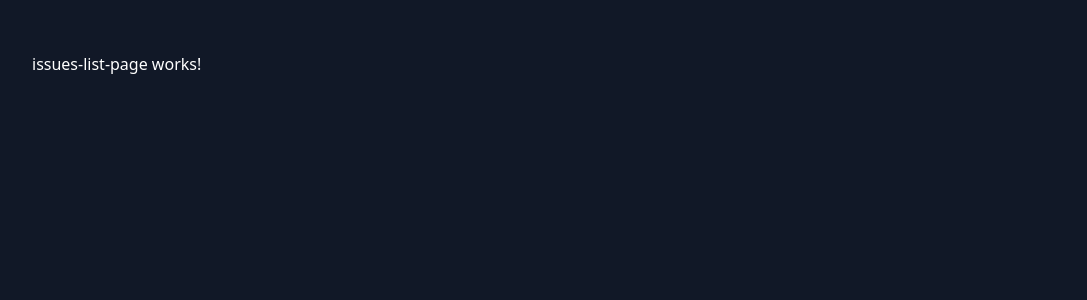
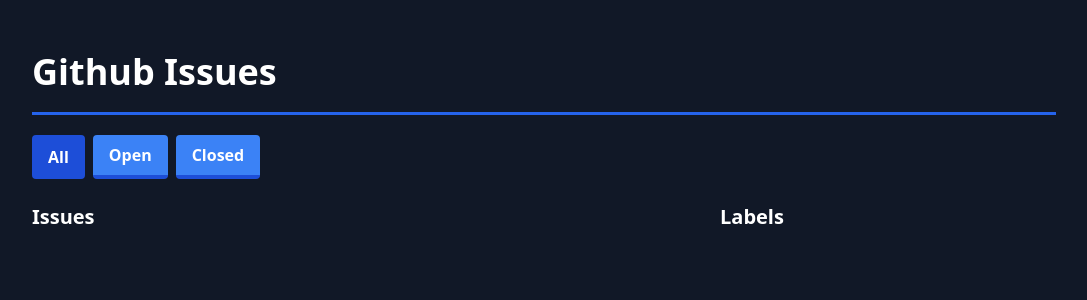
Before and after one commit to lumusitech/frontend-angular-zoneless-tanstack-github-issues-app, an Angular app: page /issues in a window 1280 px wide. Shown: the top 300 px of the page, without its empty margins (96-1183 px from the left). Built offline with nearby package versions, Linux system fonts and the light colour scheme.

Commit message:
feat: add pages design and routes

```diff
--- a/src/app/modules/issues/pages/issue/issue-page.component.html
+++ b/src/app/modules/issues/pages/issue/issue-page.component.html
@@ -1 +1 @@
-<p>issue-page works!</p>
+<h1>Issue number: <small>123</small></h1>
--- a/src/app/modules/issues/pages/issues-list/issues-list-page.component.html
+++ b/src/app/modules/issues/pages/issues-list/issues-list-page.component.html
@@ -1 +1,31 @@
-<p>issues-list-page works!</p>
+<h1>Github Issues</h1>
+<hr class="my-5 border-b-2 border-blue-600" />
+
+<section class="grid grid-cols-1 gap-2 sm:grid-cols-3">
+  <!-- Buttons to manage filters (state) -->
+  <div class="flex flex-col col-span-3">
+    <div class="flex gap-2">
+      <button class="btn active">All</button>
+      <button class="btn">Open</button>
+      <button class="btn">Closed</button>
+    </div>
+  </div>
+
+  <!-- Issues list -->
+  <div class="flex flex-col col-span-2 mt-4">
+    <h3>Issues</h3>
+    <!-- Todo: issues list  -->
+
+    <!-- Todo: Spinner -->
+
+    <!-- Todo: if issues list is empty due to filters -->
+  </div>
+
+  <!-- Labels -->
+  <div class="mt-4">
+    <h3>Labels</h3>
+    <!-- Todo: Spinner -->
+
+    <!-- Todo: Label selector -->
+  </div>
+</section>
```
